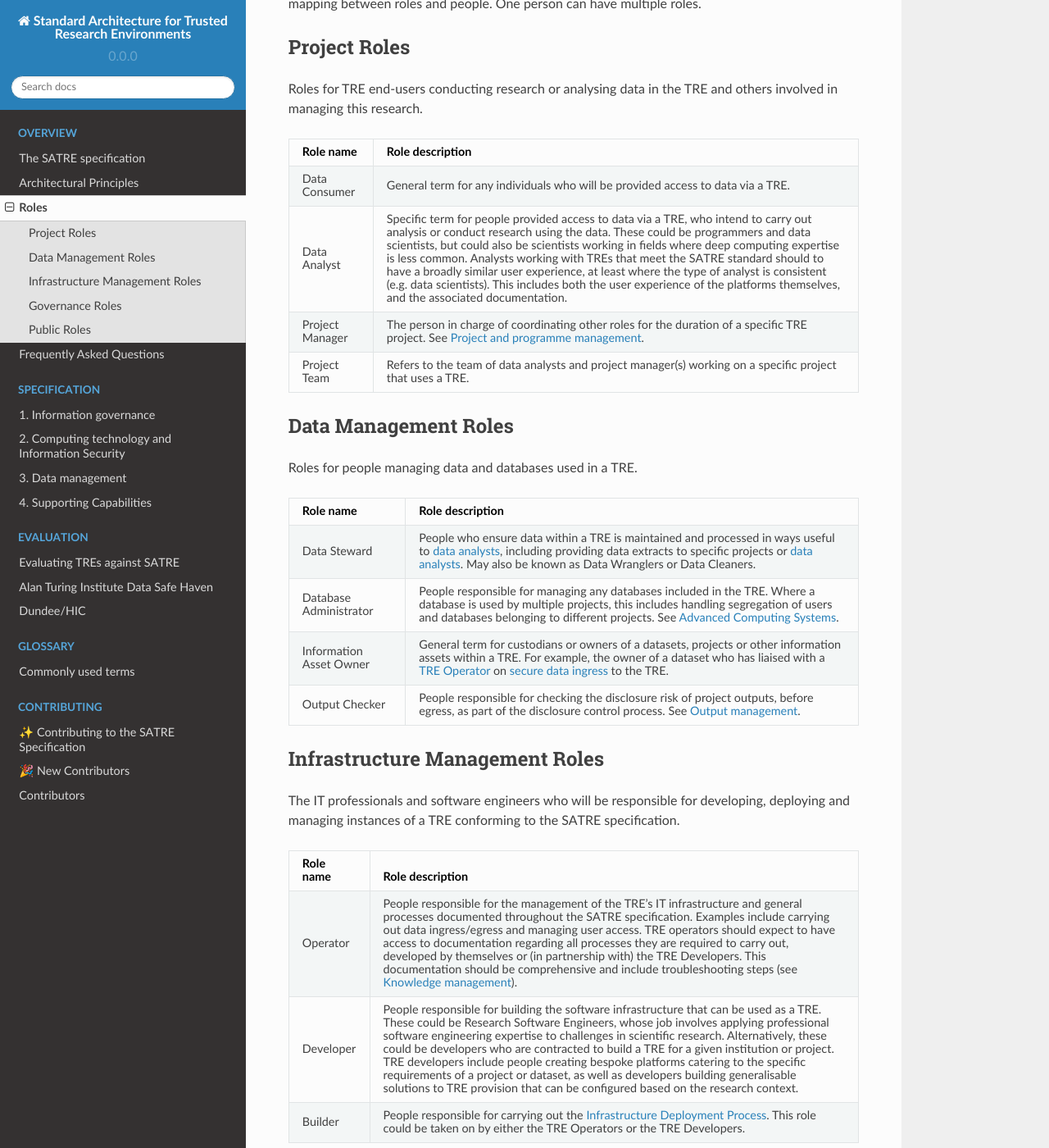
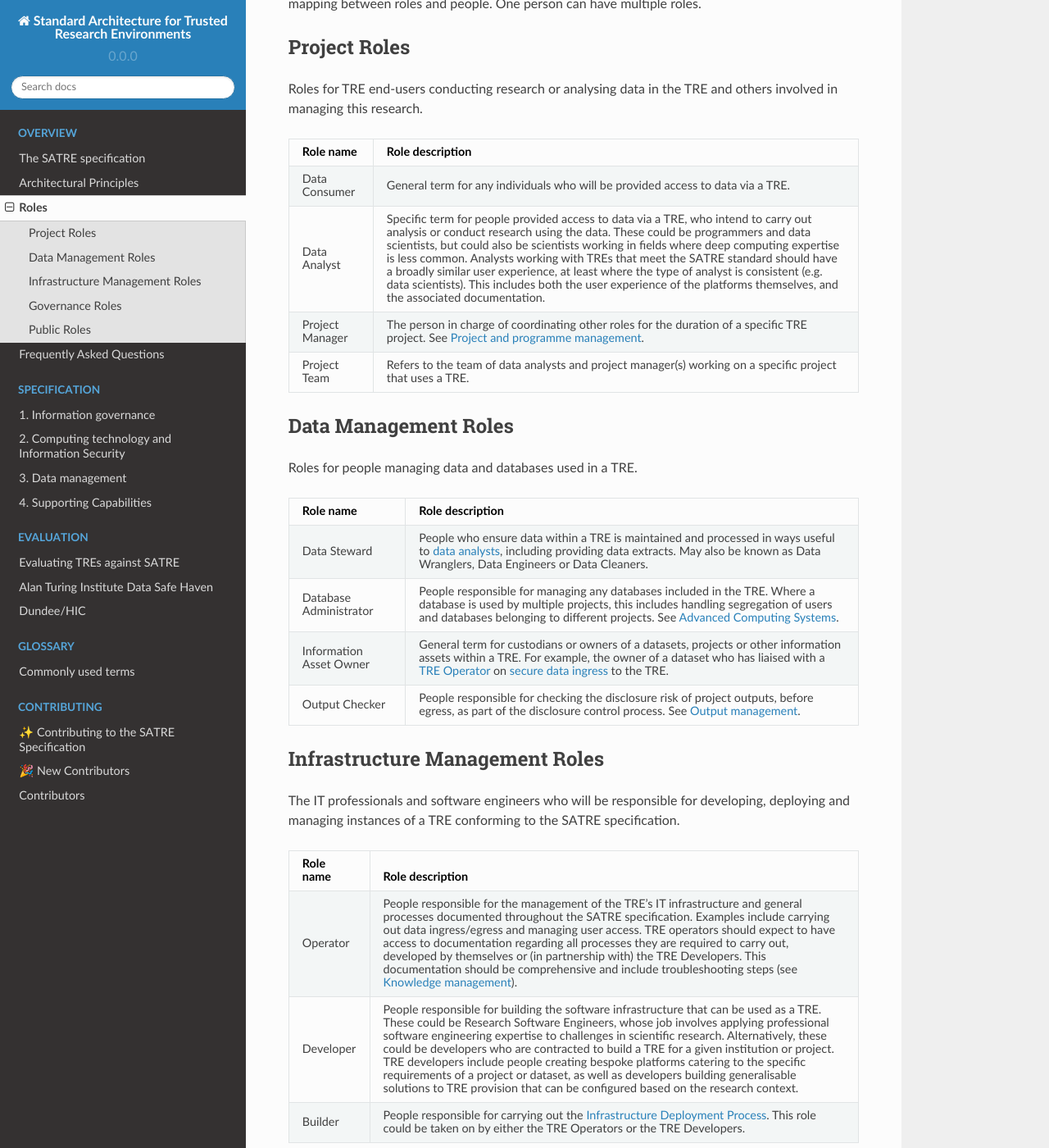
Before and after one commit to sa-tre/satre-specification, a Sphinx documentation site: the page built from docs/source/roles.md, in a window 1280 px wide and 1400 px high, scrolled down 215 px. Shown: the whole window at 82% size. Built offline with Sphinx 7.4.7 and the Read the Docs theme 2.0.0, drawn with Linux system fonts in a browser that asks for light colours; some of the changed text lies outside the part shown.

Commit message:
Updates roles.md based on #281 proposal

```diff
--- a/docs/source/roles.md
+++ b/docs/source/roles.md
@@ -23,7 +23,7 @@ Roles for TRE end-users conducting research or analysing data in the TRE and oth
 * - Data Analyst
   - Specific term for people provided access to data via a TRE, who intend to carry out analysis or conduct research using the data.
     These could be programmers and data scientists, but could also be scientists working in fields where deep computing expertise is less common.
-    Analysts working with TREs that meet the SATRE standard should to have a broadly similar user experience, at least where the type of analyst is consistent (e.g. data scientists).
+    Analysts working with TREs that meet the SATRE standard should have a broadly similar user experience, at least where the type of analyst is consistent (e.g. data scientists).
     This includes both the user experience of the platforms themselves, and the associated documentation.
 * - Project Manager
   - The person in charge of coordinating other roles for the duration of a specific TRE project.
@@ -46,8 +46,8 @@ Roles for people managing data and databases used in a TRE.
 * - Role name
   - Role description
 * - Data Steward
-  - People who ensure data within a TRE is maintained and processed in ways useful to {ref}`data analysts <project_roles>`, including providing data extracts to specific projects or {ref}`data analysts <project_roles>`.
-    May also be known as Data Wranglers or Data Cleaners.
+  - People who ensure data within a TRE is maintained and processed in ways useful to {ref}`data analysts <project_roles>`, including providing data extracts.
+    May also be known as Data Wranglers, Data Engineers or Data Cleaners.
 * - Database Administrator
   - People responsible for managing any databases included in the TRE.
     Where a database is used by multiple projects, this includes handling segregation of users and databases belonging to different projects.
```
Also changed, not shown: other parts of docs/source/roles.md (+2 -1 lines).
